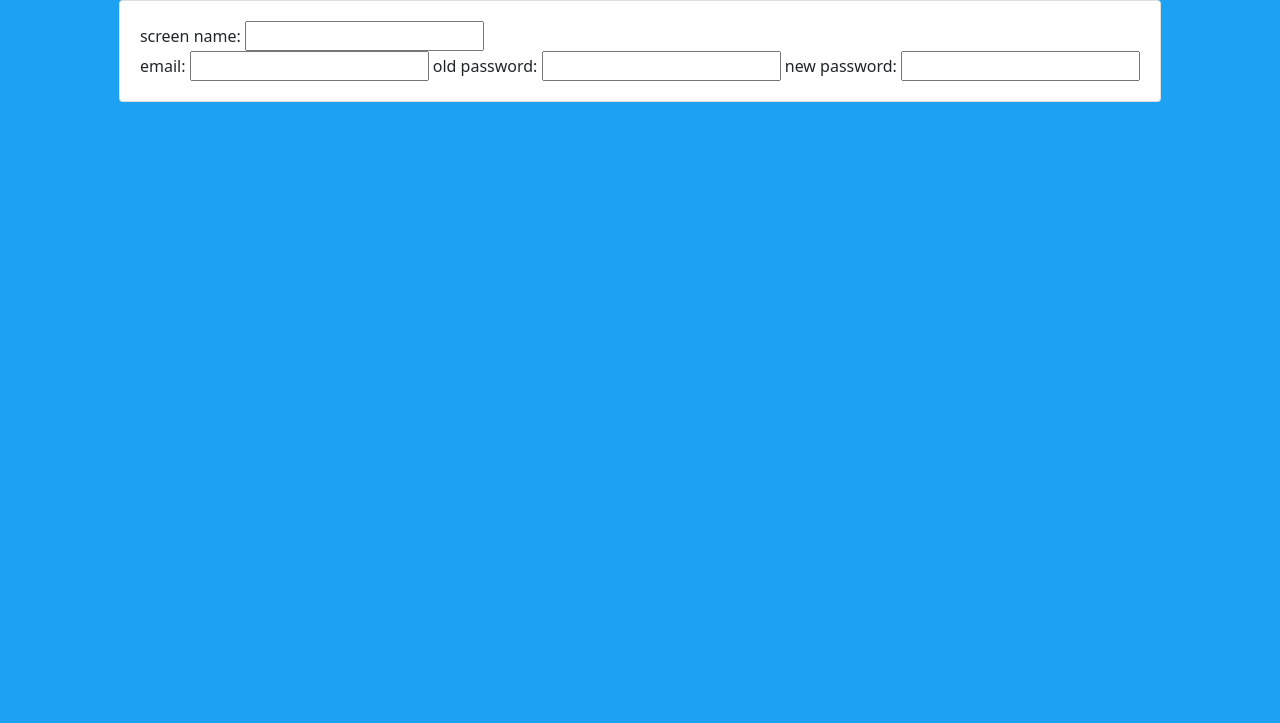
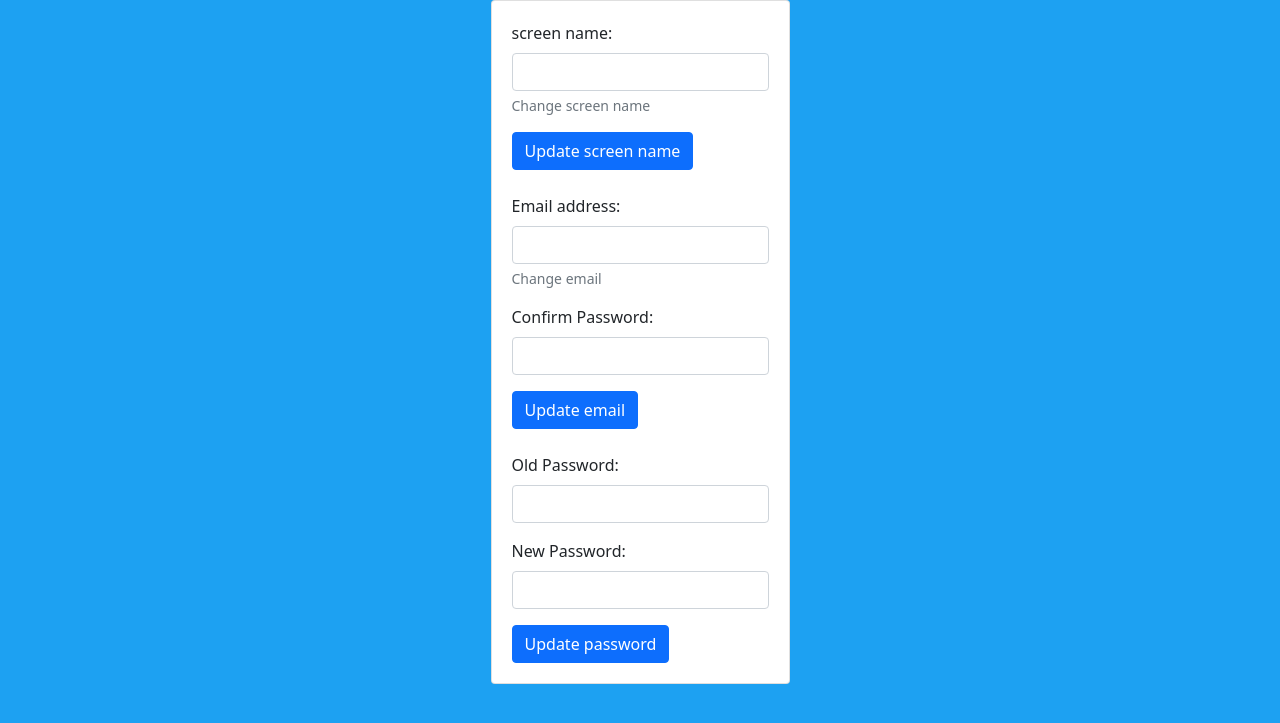
Before and after one commit to mo-ccc/twitter_extended, a Flask app: template src/templates/settings.html in a window 1280 px wide. Shown: the part 56-779 px from the top of the page. Run offline with Flask 2, Linux system fonts and the light colour scheme; the template is opened without the code that fills it, so the values that code supplies are empty; parts of the project's set-up code (start-up, migrations or seed data) failed here and were passed over.

Commit message:
full crud on users. updating user info works

```diff
--- a/src/templates/layout.html
+++ b/src/templates/layout.html
@@ -29,6 +29,9 @@
 					</li>
 					<li class="nav-item">
 						<a class="nav-link" href="/emotes">Emotes</a>
+					</li>
+					<li class="nav-item">
+						<a class="nav-link" href="/settings">Settings</a>
 					</li>
 					<li class="nav-item">
 						<a class="nav-link" href="/logout">Logout</a>
--- a/src/templates/settings.html
+++ b/src/templates/settings.html
@@ -2,19 +2,85 @@
 {% block body %}
 	<div class="center">
 		<div class="card" style="padding: 20px;">
-			<form method="post">
-				<label for="screen-name">screen name:</label>
-				<input id="screen-name" name="screen-name">
-			</form>
-			<form method="post">
-				<label for="email">email:</label>
-				<input id="email" name="email">
-				<label for="old-password">old password:</label>
-				<input id="old-password" name="old-password">
-				<label for="new-password">new password:</label>
-				<input id="new-password" name="new-password">
-			</form>
+			<h3>{{user.screen_name}}</h3>
+			<div>
+				<div class="mb-3">
+					<label for="screen-name" class="form-label">screen name:</label>
+					<input id="screen-name" name="screen-name" class="form-control" aria-describedby="nameHelp">
+					<div id="nameHelp" class="form-text">Change screen name</div>
+				</div>
+				<button type="submit" class="btn btn-primary" onclick="putName({{auth}})">Update screen name</button>
+			</div>
+
+			<br>
+
+			<div>
+				<div class="mb-3">
+					<label for="email" class="form-label">Email address:</label>
+					<input type="email" class="form-control" id="email" aria-describedby="emailHelp">
+				<div id="emailHelp" class="form-text">Change email</div>
+				</div>
+				<div class="mb-3">
+					<label for="password" class="form-label">Confirm Password:</label>
+					<input type="password" class="form-control" id="password">
+				</div>
+				<button type="submit" class="btn btn-primary" onclick="patch({{auth}}, true)">Update email</button>
+			</div>
+
+			<br>
+
+			<div>
+				<div class="mb-3">
+					<label for="old-password" class="form-label">Old Password:</label>
+					<input type="password" class="form-control" id="old-password">
+				</div>
+				<div class="mb-3">
+					<label for="new-password" class="form-label">New Password:</label>
+					<input type="password" class="form-control" id="new-password">
+				</div>
+				<button type="submit" class="btn btn-primary" onclick="patch({{auth}}, false)">Update password</button>
+			</div>
 		</div>
 	</div>
 
+	<script>
+		function putName(id) {
+			const input = document.getElementById("screen-name").value;
+			const formData = new FormData();
+			formData.append('screen_name', input);
+			fetch("/users/" + id, {
+				method: 'PUT',
+				body: formData
+			}).then(() => {
+				location.reload();
+			}).catch(err => {
+				console.error(err)
+			});
+		}
+
+		function patch(id, is_email) {
+			const formData = new FormData();
+			if (is_email) {
+				const input = document.getElementById("email").value;
+				const pass = document.getElementById("password").value;
+				formData.append('email', input);
+				formData.append('confirm', pass);
+			}
+			else {
+				const newpass = document.getElementById("new-password").value;
+				const oldpass = document.getElementById("old-password").value;
+				formData.append('password', newpass);
+				formData.append('confirm', oldpass);
+			}
+			fetch("/users/" + id, {
+				method: 'PATCH',
+				body: formData
+			}).then(() => {
+				location.reload();
+			}).catch(err => {
+				console.error(err)
+			});
+		}
+	</script>
+
 {% endblock %}
```
Also changed, not shown: src/controllers/user_controller.py (+39 -6 lines).
